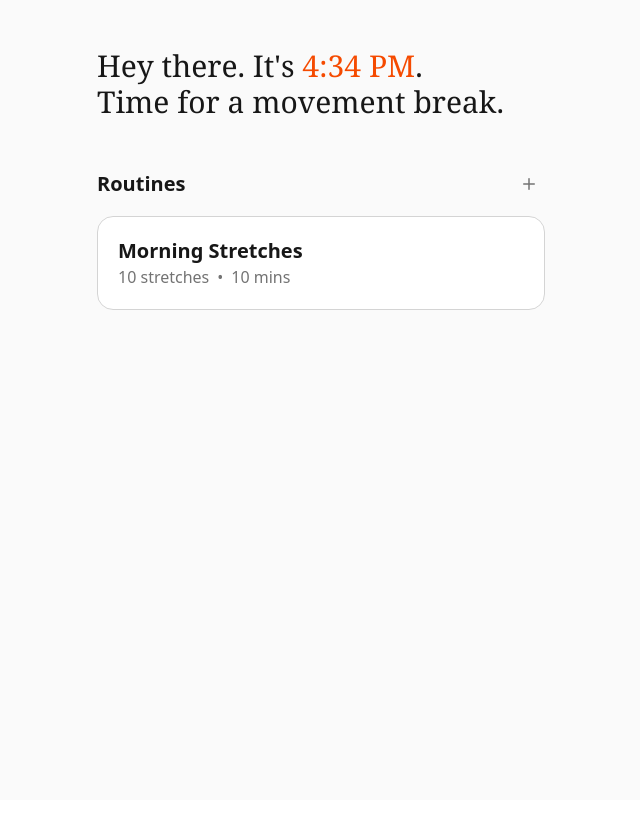
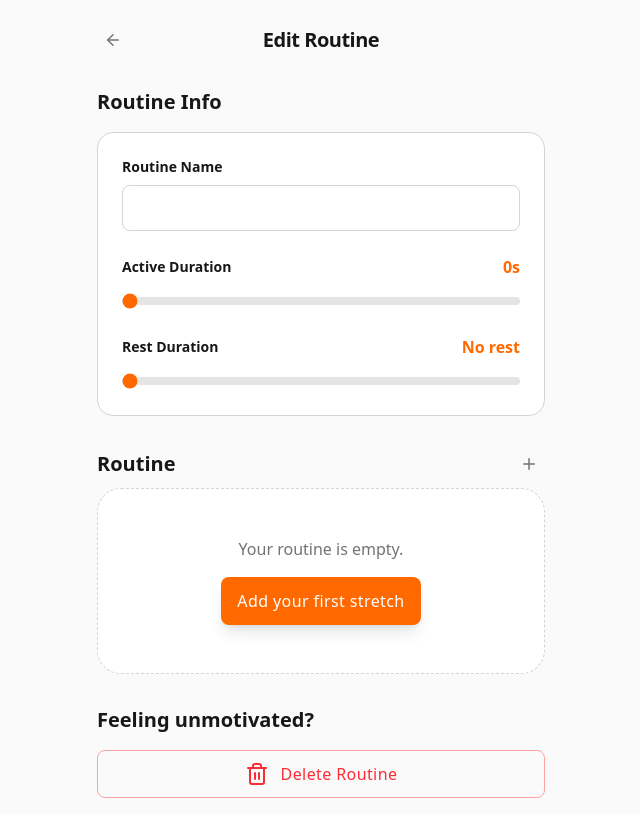
Before and after one commit to chrisschnaars/stretch-timer, a React (Vite) app: page /routine/1/edit in a window 1280 px wide. Before the commit this address led to /. Shown: the whole page, without its empty margins (319-959 px from the left). Built offline with nearby package versions, Linux system fonts and the light colour scheme.

Commit message:
dial in form behavior

```diff
--- a/src/components/RoutineEditor/StretchItem.tsx
+++ b/src/components/RoutineEditor/StretchItem.tsx
@@ -18,7 +18,6 @@ export interface StretchItemProps {
   removeStretch?: (id: string) => void;
   startEditing?: (stretch: Stretch) => void;
   dragHandleProps?: React.HTMLAttributes<HTMLButtonElement>;
-  isOnlyStretch?: boolean;
 }
 
 export const StretchItem: React.FC<StretchItemProps> = ({
@@ -33,7 +32,6 @@ export const StretchItem: React.FC<StretchItemProps> = ({
   removeStretch,
   startEditing,
   dragHandleProps,
-  isOnlyStretch,
 }) => {
   return (
     <div
@@ -71,7 +69,6 @@ export const StretchItem: React.FC<StretchItemProps> = ({
               icon={Trash2}
               size="sm"
               destructive
-              disabled={isOnlyStretch}
             />
           </div>
         </div>
@@ -118,7 +115,6 @@ export interface SortableStretchProps {
   cancelEdit: () => void;
   removeStretch: (id: string) => void;
   startEditing: (stretch: Stretch) => void;
-  isOnlyStretch: boolean;
 }
 
 export const SortableStretch: React.FC<SortableStretchProps> = (props) => {
--- a/src/components/RoutineEditor/index.tsx
+++ b/src/components/RoutineEditor/index.tsx
@@ -60,7 +60,7 @@ const RoutineEditor: React.FC = () => {
   );
 
   // If routine doesn't exist, redirect to home
-  if (!id || !name) {
+  if (!id) {
     return <Navigate to="/" replace />;
   }
 
@@ -163,6 +163,7 @@ const RoutineEditor: React.FC = () => {
               label="Routine Name"
               value={name}
               onChange={(e) => updateName(e.target.value)}
+              required
             />
 
             <SliderInput
@@ -228,7 +229,6 @@ const RoutineEditor: React.FC = () => {
                       cancelEdit={cancelEdit}
                       removeStretch={removeStretch}
                       startEditing={startEditing}
-                      isOnlyStretch={stretches.length === 1}
                     />
                   ))}
                 </div>
--- a/src/components/RoutineList/index.tsx
+++ b/src/components/RoutineList/index.tsx
@@ -9,6 +9,9 @@ import Button from "../ui/Button";
 const RoutineList: React.FC = () => {
   const navigate = useNavigate();
   const { routines, addRoutine } = useRoutines();
+
+  // Filter out routines without names
+  const validRoutines = routines.filter((routine) => routine.name.trim());
 
   const getGreeting = () => {
     const now = new Date();
@@ -28,7 +31,7 @@ const RoutineList: React.FC = () => {
 
   const handleAddRoutine = () => {
     const newRoutine = addRoutine({
-      name: "New Routine",
+      name: "",
       stretches: [
         {
           id: crypto.randomUUID(),
@@ -65,7 +68,7 @@ const RoutineList: React.FC = () => {
             />
           </div>
 
-          {routines.length === 0 ? (
+          {validRoutines.length === 0 ? (
             <div className="text-center py-20 bg-[var(--color-bg-layer)] border border-dashed rounded-3xl border-[var(--color-border-default)]">
               <p className="text-[var(--color-fg-muted)] mb-4">
                 No routines yet. Create your first routine to get started!
@@ -79,7 +82,7 @@ const RoutineList: React.FC = () => {
             </div>
           ) : (
             <div className="flex flex-col gap-2">
-              {routines.map((routine, index) => (
+              {validRoutines.map((routine, index) => (
                 <div
                   key={routine.id}
                   style={{
--- a/src/components/Timer/index.tsx
+++ b/src/components/Timer/index.tsx
@@ -160,8 +160,8 @@ const TimerView: React.FC = () => {
     }
   }, [timerState, countdown, playCountdownTick]);
 
-  // If routine doesn't exist, redirect to home
-  if (!id || (!currentStretch && !isFinished)) {
+  // If routine doesn't exist or has no name, redirect to home
+  if (!id || !routine.name || (!currentStretch && !isFinished)) {
     return <Navigate to="/" replace />;
   }
 
```
